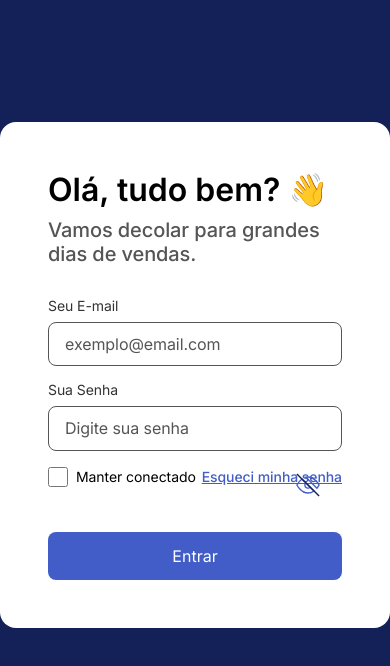
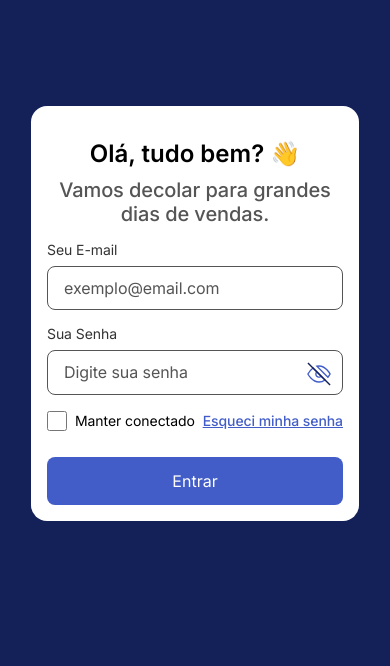
Before and after one commit to dev-rafael92as/FinalChallengeB8oneAcademy, a plain HTML site: page authPage.html in a window 390 px wide. Drawn offline with Linux system fonts and the light colour scheme.

Commit message:
Desing Mobile AuthPage

```diff
--- a/assets/css/stylesPage.css
+++ b/assets/css/stylesPage.css
@@ -55,12 +55,16 @@ body {
     margin-bottom: 8px;
 }
 
+.auth-page__input-auth-container {
+    position: relative;
+}
+
 .auth-page__input-auth {
     padding: 12px 16px;
     border: 1px solid var(--neutral-medium);
     border-radius: 8px;
     margin-bottom: 16px;
-    position: relative;
+    width: min(100%, 336px);
 }
 
 .auth-page__input-auth:last-child {
@@ -77,8 +81,8 @@ body {
 
 .auth-page__show-password {
     position: absolute;
-    top: 56%;
-    right: 18%;
+    top: 20%;
+    right: 12px;
 }
 
 .auth-page__input-icon {
@@ -139,3 +143,28 @@ input[type="checkbox"] {
     background-color: var(--primary-default);
     margin-top: 45px;
 }
+
+@media screen and (max-width: 450px) {
+    .auth-page__container {
+        width: min(100%, 328px);
+        margin-top: 106px;
+    }
+
+    .auth-page__container-text {
+        padding: 32px 16px 16px 16px;
+        text-align: center;
+    }
+
+    .auth-page__title {
+        font-size: 24px;
+        line-height: 32px;
+    }
+
+    .auth-page__login {
+        padding: 0px 16px 16px 16px;
+    }
+
+    .auth-page__submit {
+        margin-top: 26px;
+    }
+}
--- a/authPage.html
+++ b/authPage.html
@@ -30,13 +30,15 @@
                     <label for="password" class="auth-page__label">
                         Sua Senha
                     </label>
-                    <input class="auth-page__input-auth" type="password" name="password" id="password" placeholder="Digite sua senha">
+                    <div class="auth-page__input-auth-container">
+                        <input class="auth-page__input-auth" type="password" name="password" id="password" placeholder="Digite sua senha">
                         <button type="button" class="auth-page__show-password">
                             <svg class="auth-page__input-icon" width="26" height="26" viewBox="0 0 26 26" fill="none" xmlns="http://www.w3.org/2000/svg">
                                 <path d="M15.3127 15.313C15.0131 15.6345 14.6518 15.8924 14.2503 16.0713C13.8489 16.2502 13.4155 16.3464 12.9761 16.3541C12.5367 16.3619 12.1002 16.281 11.6927 16.1164C11.2852 15.9518 10.915 15.7068 10.6042 15.3961C10.2934 15.0853 10.0484 14.7151 9.88383 14.3076C9.71923 13.9001 9.63839 13.4636 9.64615 13.0242C9.6539 12.5847 9.75008 12.1514 9.92896 11.7499C10.1078 11.3484 10.3657 10.9871 10.6873 10.6875M19.48 19.4803C17.6152 20.9017 15.3445 21.6892 13 21.7275C5.36364 21.7275 1 13.0002 1 13.0002C2.35697 10.4714 4.23906 8.262 6.52 6.52025L19.48 19.4803ZM10.7091 4.53479C11.46 4.35903 12.2288 4.27116 13 4.27298C20.6364 4.27298 25 13.0002 25 13.0002C24.3378 14.2391 23.5481 15.4054 22.6436 16.4802L10.7091 4.53479Z" stroke="#425DC7" stroke-width="1.5"/>
                                 <path d="M1 1L25 25" stroke="#142159" stroke-width="1.5"/>
                             </svg>
                         </button>
+                    </div>
                     <div class="auth-page__password-settings">
                         <div class="auth-page__container-keep-conect">
                             <input class="auth-page__input-keep-conect" type="checkbox" name="keepConect" id="">
```
